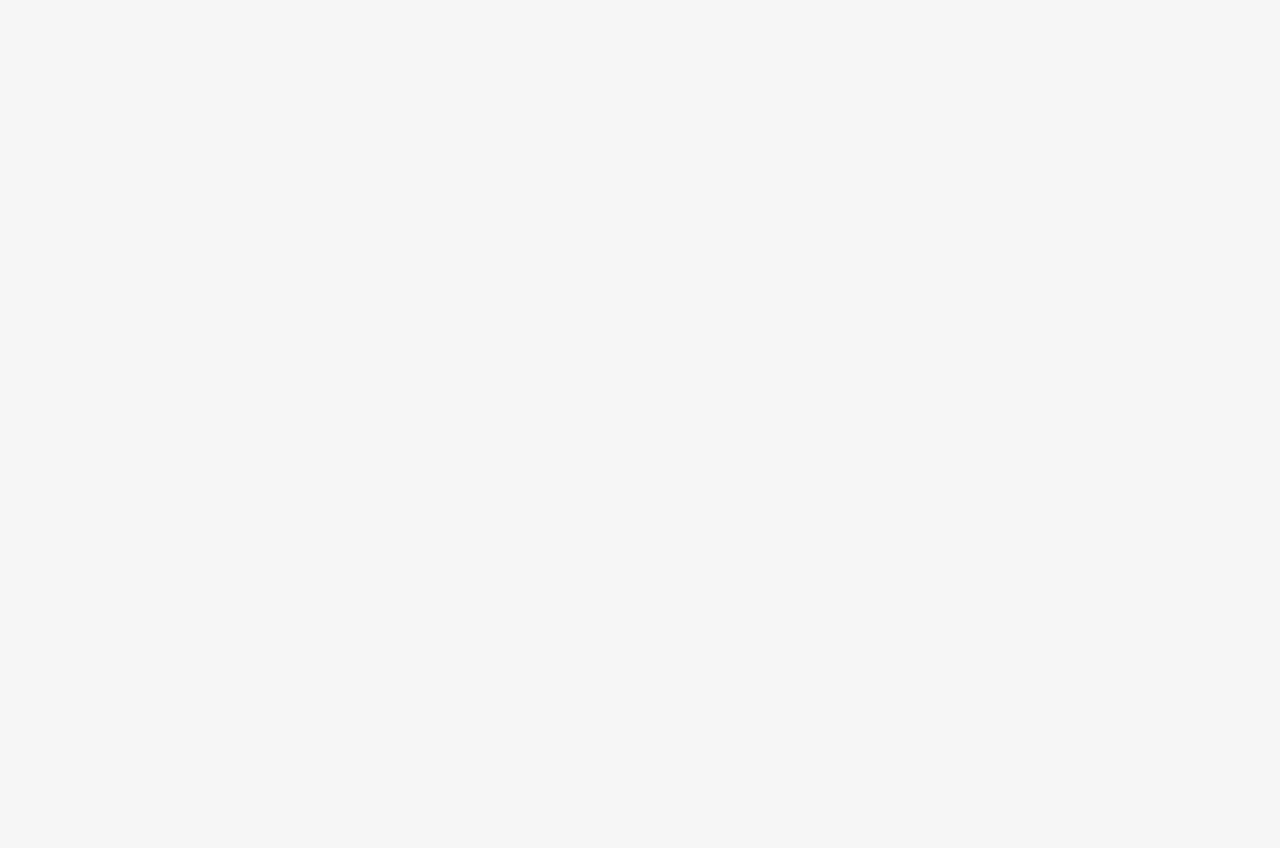
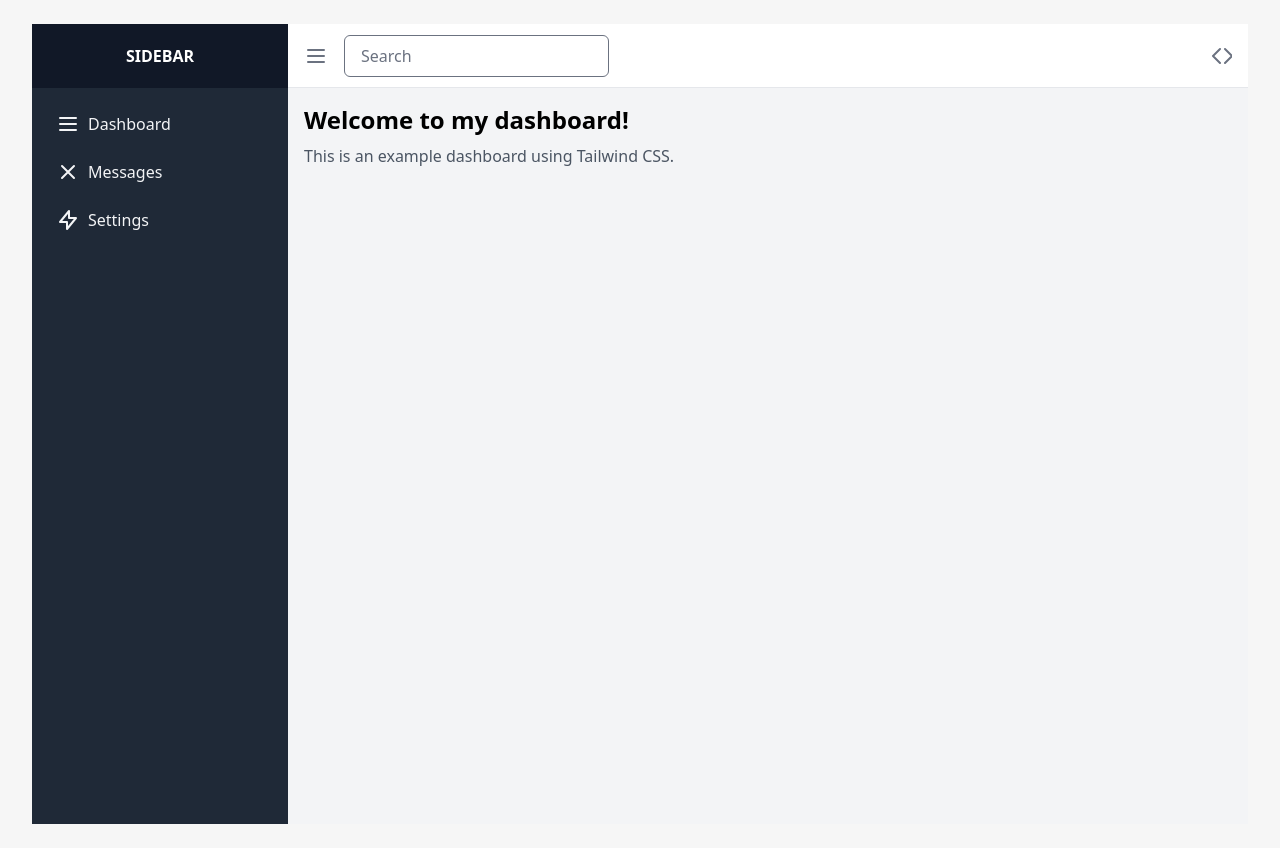
Before and after one commit to AMRWERY/Tailwind-Free-Components, a Vue app: page /sidebar-II in a window 1280 px wide. Before the commit this address had no page. Before the commit the page ends 800 px from the top, so only its background shows below. Built offline with nearby package versions, Linux system fonts and the light colour scheme.

Commit message:
add new sidebar component

```diff
--- /dev/null
+++ b/src/components/layouts/sidebar-two.vue
@@ -0,0 +1,92 @@
+<template>
+    <div class="flex h-screen bg-gray-100">
+        <!-- sidebar -->
+        <div :class="['xs:flex', isOpen ? 'flex' : 'hidden', 'flex-col w-64 bg-gray-800']">
+            <div class="flex items-center justify-center h-16 bg-gray-900">
+                <span class="font-bold text-white uppercase">Sidebar</span>
+            </div>
+            <div class="flex flex-col flex-1 overflow-y-auto">
+                <nav class="flex-1 px-2 py-4 bg-gray-800">
+                    <a href="#" class="flex items-center px-4 py-2 text-gray-100 hover:bg-gray-700">
+                        <svg xmlns="http://www.w3.org/2000/svg" class="w-6 h-6 mr-2" fill="none" viewBox="0 0 24 24"
+                            stroke="currentColor">
+                            <path stroke-linecap="round" stroke-linejoin="round" stroke-width="2"
+                                d="M4 6h16M4 12h16M4 18h16" />
+                        </svg>
+                        Dashboard
+                    </a>
+                    <a href="#" class="flex items-center px-4 py-2 mt-2 text-gray-100 hover:bg-gray-700">
+                        <svg xmlns="http://www.w3.org/2000/svg" class="w-6 h-6 mr-2" fill="none" viewBox="0 0 24 24"
+                            stroke="currentColor">
+                            <path stroke-linecap="round" stroke-linejoin="round" stroke-width="2"
+                                d="M6 18L18 6M6 6l12 12" />
+                        </svg>
+                        Messages
+                    </a>
+                    <a href="#" class="flex items-center px-4 py-2 mt-2 text-gray-100 hover:bg-gray-700">
+                        <svg xmlns="http://www.w3.org/2000/svg" class="w-6 h-6 mr-2" fill="none" viewBox="0 0 24 24"
+                            stroke="currentColor">
+                            <path stroke-linecap="round" stroke-linejoin="round" stroke-width="2"
+                                d="M13 10V3L4 14h7v7l9-11h-7z" />
+                        </svg>
+                        Settings
+                    </a>
+                </nav>
+            </div>
+        </div>
+
+        <!-- Main content -->
+        <div class="flex flex-col flex-1 overflow-y-auto">
+            <div class="flex items-center justify-between h-16 bg-white border-b border-gray-200">
+                <div class="flex items-center px-4">
+                    <button class="text-gray-500 focus:outline-none focus:text-gray-700" @click="toggleSidebar">
+                        <svg xmlns="http://www.w3.org/2000/svg" class="w-6 h-6" fill="none" viewBox="0 0 24 24"
+                            stroke="currentColor">
+                            <path stroke-linecap="round" stroke-linejoin="round" stroke-width="2"
+                                d="M4 6h16M4 12h16M4 18h16" />
+                        </svg>
+                    </button>
+                    <input class="w-full px-4 py-2 mx-4 border rounded-md" type="text" placeholder="Search">
+                </div>
+                <div class="flex items-center pr-4">
+                    <button
+                        class="flex items-center text-gray-500 hover:text-gray-700 focus:outline-none focus:text-gray-700">
+                        <svg xmlns="http://www.w3.org/2000/svg" class="w-6 h-6" fill="none" viewBox="0 0 24 24"
+                            stroke="currentColor">
+                            <path stroke-linecap="round" stroke-linejoin="round" stroke-width="2"
+                                d="M12 19l-7-7 7-7m5 14l7-7-7-7" />
+                        </svg>
+                    </button>
+                </div>
+            </div>
+            <div class="p-4">
+                <h1 class="text-2xl font-bold">Welcome to my dashboard!</h1>
+                <p class="mt-2 text-gray-600">This is an example dashboard using Tailwind CSS.</p>
+            </div>
+        </div>
+
+    </div>
+</template>
+
+<script setup>
+import { ref, onMounted } from 'vue';
+
+const isOpen = ref(true);
+
+const toggleSidebar = () => {
+    isOpen.value = !isOpen.value;
+};
+
+onMounted(() => {
+    checkScreenSize();
+    window.addEventListener('resize', checkScreenSize);
+});
+
+const checkScreenSize = () => {
+    if (window.matchMedia('(max-width: 768px)').matches) {
+        isOpen.value = false;
+    } else {
+        isOpen.value = true;
+    }
+};
+</script>
--- a/src/router/index.js
+++ b/src/router/index.js
@@ -522,6 +522,11 @@
       component: () => import("../components/layouts/sidebar.vue"),
     },
     {
+      path: "/sidebar-II",
+      name: "sidebar-two",
+      component: () => import("../components/layouts/sidebar-two.vue"),
+    },
+    {
       path: "/footer-four",
       name: "FooterFour",
       component: () => import("../components/layouts/FooterFour.vue"),
--- a/src/views/Home.vue
+++ b/src/views/Home.vue
@@ -421,6 +421,7 @@
   { title: 'FooterFive', route: '/footer-five' },
   { title: 'FooterTwo', route: '/footer-two' },
   { title: 'sidebar', route: '/sidebar' },
+  { title: 'sidebar-two', route: '/sidebar-II' },
   { title: 'FooterFour', route: '/footer-four' },
   { title: 'SidebarTwo', route: '/sidebar-two' },
   { title: 'SidebarFive', route: '/sidebar-five' },
```
